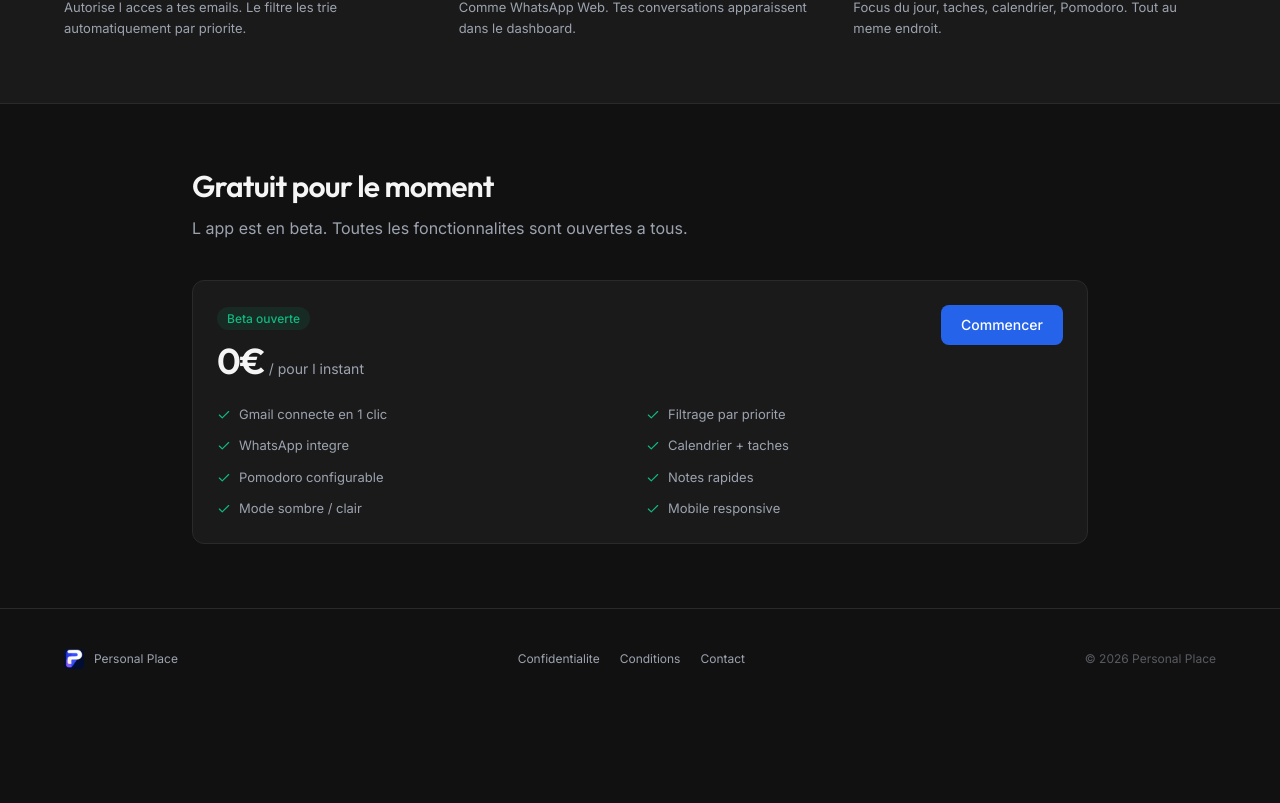
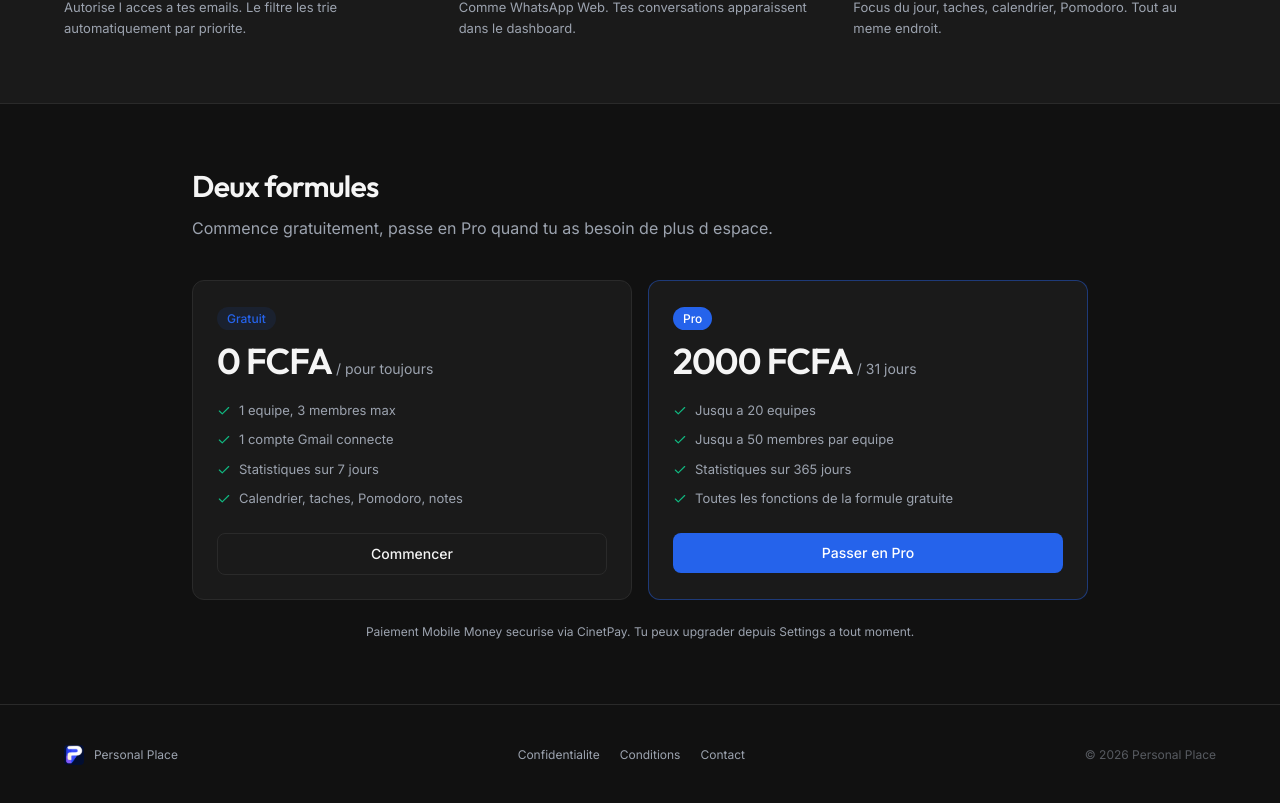
Before and after one commit to Lefurtif221/command-center-SAAS-dashboard-, a React (Vite) app: page / in a window 1280 px wide. Shown: the part 1453-2256 px from the top of the page. Before the commit the page ends 2162 px from the top, so only its background shows below. Built offline with nearby package versions, Linux system fonts and the light colour scheme; no server answers.

Commit message:
feat: carte Abonnement dans Settings, section Tarifs mise a jour sur la landing

```diff
--- a/src/pages/DashboardPage.jsx
+++ b/src/pages/DashboardPage.jsx
@@ -1,5 +1,5 @@
-import { useState } from 'react'
-import { WifiOff } from 'lucide-react'
+import { useState, useEffect } from 'react'
+import { WifiOff, Check } from 'lucide-react'
 import Sidebar from '../components/layout/Sidebar'
 import TopBar from '../components/layout/TopBar'
 import StatsGrid from '../components/dashboard/StatsGrid'
@@ -14,14 +14,26 @@ import Team from '../components/dashboard/Team'
 import StatsHistory from '../components/dashboard/StatsHistory'
 import Concentration from '../components/dashboard/Concentration'
 import OnboardingTutorial from '../components/dashboard/OnboardingTutorial'
+import UpgradeButton from '../components/dashboard/UpgradeButton'
 import { useDashboard } from '../hooks/useDashboard'
 import { useAuth } from '../hooks/useAuth'
+import { apiFetch } from '../utils/api'
 
 export default function DashboardPage() {
-  const { activeSection, apiError } = useDashboard()
+  const { activeSection, apiError, plan, planLimits } = useDashboard()
   const { user, updateProfile } = useAuth()
   const [name, setName] = useState(user?.name || '')
   const [saving, setSaving] = useState(false)
+  const [subscription, setSubscription] = useState(undefined)
+
+  useEffect(() => {
+    if (activeSection !== 'settings') return
+    let alive = true
+    apiFetch('/api/pay/subscription')
+      .then((data) => { if (alive) setSubscription(data) })
+      .catch(() => { if (alive) setSubscription(null) })
+    return () => { alive = false }
+  }, [activeSection])
 
   const handleSave = async () => {
     if (!name.trim()) return
@@ -131,6 +143,69 @@ export default function DashboardPage() {
                   </button>
                 </div>
               </div>
+
+              <div className="rounded-2xl p-5 md:p-6" style={{ background: 'var(--color-surface-solid)', border: '1px solid var(--color-border)' }}>
+                <div className="flex items-center justify-between mb-5">
+                  <h3 className="text-base font-display font-medium">Abonnement</h3>
+                  <span className="text-[10px] px-2 py-0.5 rounded font-medium" style={plan === 'pro'
+                    ? { background: 'rgba(16,185,129,0.12)', color: '#10B981' }
+                    : { background: 'rgba(37,99,235,0.1)', color: '#2563EB' }}>
+                    {plan === 'pro' ? 'Pro' : 'Gratuit'}
+                  </span>
+                </div>
+
+                {plan === 'pro' ? (
+                  <div className="space-y-3">
+                    <p className="text-sm" style={{ color: 'var(--color-text)' }}>
+                      Formule Pro active
+                      {subscription?.subscription?.expires_at && (
+                        <span style={{ color: 'var(--color-muted)' }}>
+                          {' '}jusqu'au {new Date(subscription.subscription.expires_at).toLocaleDateString('fr-FR', { day: 'numeric', month: 'long', year: 'numeric' })}
+                        </span>
+                      )}
+                    </p>
+                    <div className="grid grid-cols-1 sm:grid-cols-2 gap-2">
+                      {[
+                        `${planLimits ? planLimits.teams : 20} equipes`,
+                        `${planLimits ? planLimits.teamMembers : 50} membres par equipe`,
+                        '1 compte Gmail connecte',
+                        'Statistiques sur 365 jours',
+                      ].map((item) => (
+                        <div key={item} className="flex items-center gap-2 text-[13px]" style={{ color: 'var(--color-muted)' }}>
+                          <Check size={13} style={{ color: '#10B981' }} className="shrink-0" />
+                          {item}
+                        </div>
+                      ))}
+                    </div>
+                  </div>
+                ) : (
+                  <div className="space-y-4">
+                    <div className="grid grid-cols-1 sm:grid-cols-2 gap-2">
+                      {[
+                        `${planLimits ? planLimits.teams : 1} equipe${(planLimits ? planLimits.teams : 1) > 1 ? 's' : ''} max`,
+                        `${planLimits ? planLimits.teamMembers : 3} membres par equipe`,
+                        '1 compte Gmail connecte',
+                        `Statistiques sur ${planLimits ? planLimits.focusDays : 7} jours`,
+                      ].map((item) => (
+                        <div key={item} className="flex items-center gap-2 text-[13px]" style={{ color: 'var(--color-muted)' }}>
+                          <Check size={13} style={{ color: '#2563EB' }} className="shrink-0" />
+                          {item}
+                        </div>
+                      ))}
+                    </div>
+                    <div className="pt-3" style={{ borderTop: '1px solid var(--color-border)' }}>
+                      <p className="text-sm mb-1" style={{ color: 'var(--color-text)' }}>
+                        Formule Pro <span className="font-medium">2000 FCFA</span>
+                        <span style={{ color: 'var(--color-muted)' }} className="text-xs"> / 31 jours</span>
+                      </p>
+                      <p className="text-[11px] mb-3" style={{ color: 'var(--color-muted)' }}>
+                        Paiement Mobile Money securise via CinetPay. Annulable a tout moment.
+                      </p>
+                      <UpgradeButton />
+                    </div>
+                  </div>
+                )}
+              </div>
             </div>
           )}
         </main>
--- a/src/pages/LandingPage.jsx
+++ b/src/pages/LandingPage.jsx
@@ -28,6 +28,7 @@ export default function LandingPage() {
           <div className="hidden md:flex items-center gap-8 text-sm text-muted">
             <a href="#features" className="hover:text-text transition-colors">Fonctionnalites</a>
             <a href="#how" className="hover:text-text transition-colors">Comment ca marche</a>
+            <a href="#pricing" className="hover:text-text transition-colors">Tarifs</a>
           </div>
           <div className="flex items-center gap-3">
             <button onClick={go} className="text-xs font-medium text-muted hover:text-text hidden sm:block transition-colors">{isAuthenticated ? 'Dashboard' : 'Connexion'}</button>
@@ -42,7 +43,7 @@ export default function LandingPage() {
       <header className="pt-28 pb-16 md:pt-36 md:pb-24 px-6">
         <div className="max-w-6xl mx-auto">
           <div className="max-w-2xl">
-            <p className="text-xs font-medium mb-4" style={{ color: '#2563EB' }}>Gratuit pendant la beta</p>
+            <p className="text-xs font-medium mb-4" style={{ color: '#2563EB' }}>Gratuit pour demarrer</p>
             <h1 className="text-4xl md:text-5xl lg:text-6xl font-display font-semibold tracking-tighter-custom mb-5 leading-[1.05]">
               Tes emails, messages,<br />taches et calendrier<br />
               <span style={{ color: '#2563EB' }}>au meme endroit.</span>
@@ -111,40 +112,61 @@ export default function LandingPage() {
       <section id="pricing" className="py-16 px-6 border-t" style={{ borderColor: 'var(--color-border)' }}>
         <div className="max-w-4xl mx-auto">
           <div className="mb-10">
-            <h2 className="text-2xl md:text-3xl font-display font-semibold tracking-tight mb-3">Gratuit pour le moment</h2>
-            <p className="text-muted">L app est en beta. Toutes les fonctionnalites sont ouvertes a tous.</p>
+            <h2 className="text-2xl md:text-3xl font-display font-semibold tracking-tight mb-3">Deux formules</h2>
+            <p className="text-muted">Commence gratuitement, passe en Pro quand tu as besoin de plus d espace.</p>
           </div>
-          <div className="p-6 rounded-xl" style={{ background: 'var(--color-surface-solid)', border: '1px solid var(--color-border)' }}>
-            <div className="flex items-start justify-between flex-wrap gap-4 mb-6">
-              <div>
-                <span className="text-xs font-medium px-2.5 py-1 rounded-full" style={{ background: 'rgba(16,185,129,0.1)', color: '#10B981' }}>Beta ouverte</span>
-                <div className="mt-3">
-                  <span className="text-4xl font-display font-semibold tracking-tight">0€</span>
-                  <span className="text-sm ml-1" style={{ color: 'var(--color-muted)' }}>/ pour l instant</span>
-                </div>
+          <div className="grid grid-cols-1 md:grid-cols-2 gap-4">
+            <div className="p-6 rounded-xl" style={{ background: 'var(--color-surface-solid)', border: '1px solid var(--color-border)' }}>
+              <span className="text-xs font-medium px-2.5 py-1 rounded-full" style={{ background: 'rgba(37,99,235,0.1)', color: '#2563EB' }}>Gratuit</span>
+              <div className="mt-3 mb-5">
+                <span className="text-4xl font-display font-semibold tracking-tight">0 FCFA</span>
+                <span className="text-sm ml-1" style={{ color: 'var(--color-muted)' }}>/ pour toujours</span>
               </div>
-              <button onClick={go} className="text-sm font-medium px-5 py-2.5 rounded-lg transition-colors" style={{ background: '#2563EB', color: '#FFF' }}>
+              <div className="space-y-2.5">
+                {[
+                  '1 equipe, 3 membres max',
+                  '1 compte Gmail connecte',
+                  'Statistiques sur 7 jours',
+                  'Calendrier, taches, Pomodoro, notes',
+                ].map((f, i) => (
+                  <div key={i} className="flex items-center gap-2 text-[13px]" style={{ color: 'var(--color-muted)' }}>
+                    <Check size={14} style={{ color: '#10B981' }} className="shrink-0" />
+                    {f}
+                  </div>
+                ))}
+              </div>
+              <button onClick={go} className="w-full mt-6 text-sm font-medium px-5 py-2.5 rounded-lg transition-colors" style={{ border: '1px solid var(--color-border)', color: 'var(--color-text)' }}>
                 Commencer
               </button>
             </div>
-            <div className="grid grid-cols-1 sm:grid-cols-2 gap-3">
-              {[
-                'Gmail connecte en 1 clic',
-                'Filtrage par priorite',
-                'WhatsApp integre',
-                'Calendrier + taches',
-                'Pomodoro configurable',
-                'Notes rapides',
-                'Mode sombre / clair',
-                'Mobile responsive',
-              ].map((f, i) => (
-                <div key={i} className="flex items-center gap-2 text-[13px]" style={{ color: 'var(--color-muted)' }}>
-                  <Check size={14} style={{ color: '#10B981' }} className="shrink-0" />
-                  {f}
-                </div>
-              ))}
+
+            <div className="p-6 rounded-xl" style={{ background: 'var(--color-surface-solid)', border: '1px solid rgba(37,99,235,0.45)' }}>
+              <span className="text-xs font-medium px-2.5 py-1 rounded-full" style={{ background: '#2563EB', color: '#FFF' }}>Pro</span>
+              <div className="mt-3 mb-5">
+                <span className="text-4xl font-display font-semibold tracking-tight">2000 FCFA</span>
+                <span className="text-sm ml-1" style={{ color: 'var(--color-muted)' }}>/ 31 jours</span>
+              </div>
+              <div className="space-y-2.5">
+                {[
+                  'Jusqu a 20 equipes',
+                  'Jusqu a 50 membres par equipe',
+                  'Statistiques sur 365 jours',
+                  'Toutes les fonctions de la formule gratuite',
+                ].map((f, i) => (
+                  <div key={i} className="flex items-center gap-2 text-[13px]" style={{ color: 'var(--color-muted)' }}>
+                    <Check size={14} style={{ color: '#10B981' }} className="shrink-0" />
+                    {f}
+                  </div>
+                ))}
+              </div>
+              <button onClick={go} className="w-full mt-6 text-sm font-medium px-5 py-2.5 rounded-lg transition-colors" style={{ background: '#2563EB', color: '#FFF' }}>
+                Passer en Pro
+              </button>
             </div>
           </div>
+          <p className="mt-6 text-xs text-center" style={{ color: 'var(--color-muted)' }}>
+            Paiement Mobile Money securise via CinetPay. Tu peux upgrader depuis Settings a tout moment.
+          </p>
         </div>
       </section>
 
```
